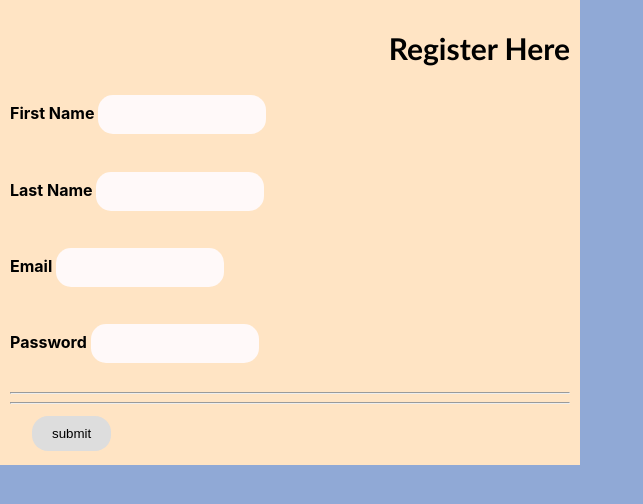
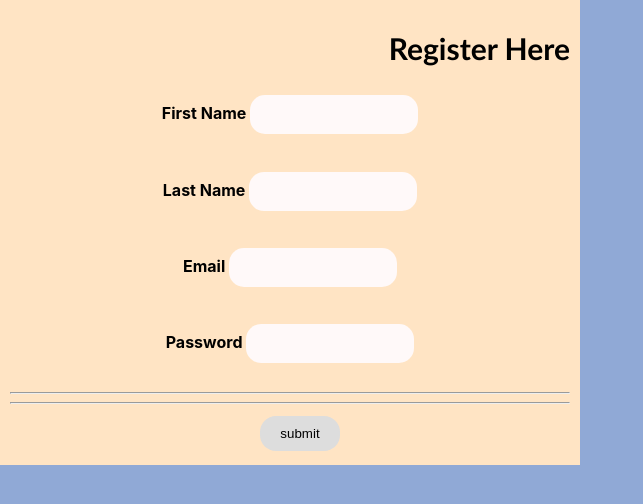
Before and after one commit to SandaliTharuki/write-to-us, a React (Create React App) app: page / in a window 1280 px wide. Shown: the top 504 px of the page, without its empty margins (0-643 px from the left). Built offline with nearby package versions, Linux system fonts and the light colour scheme.

Commit message:
text-align changed to center in register form - Register.css

```diff
--- a/src/Components/CSS/Register.css
+++ b/src/Components/CSS/Register.css
@@ -107,5 +107,5 @@ body{
   }
 
   .register-form {
-   text-align: start;
+   text-align: center;
   }
```
